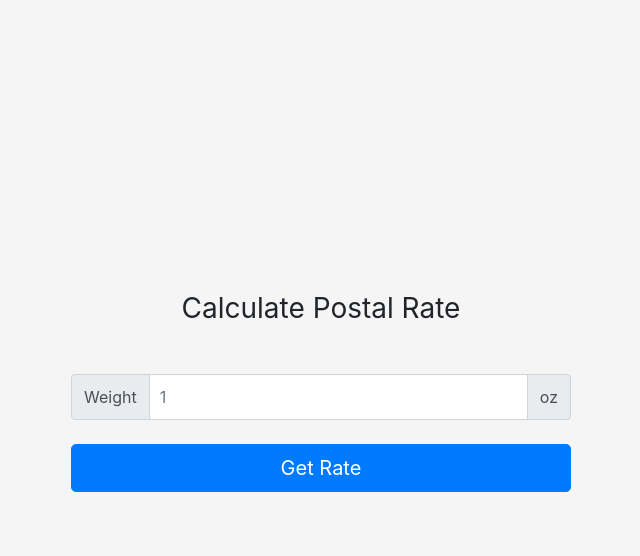
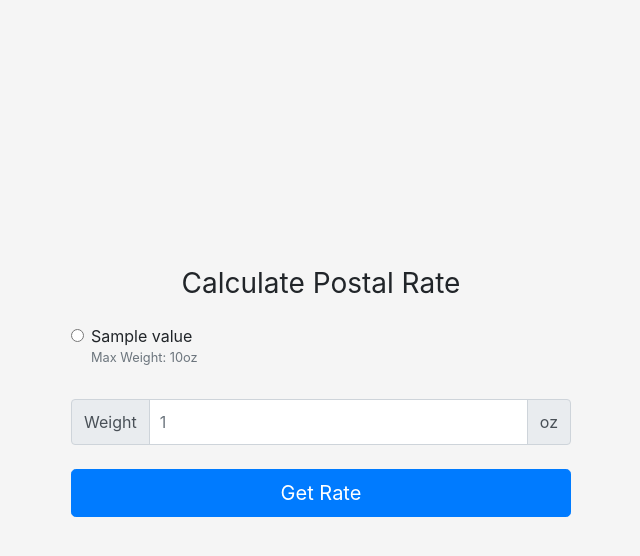
Before and after one commit to routy/cse-341-node, a Node server app: template weeks/09/prove/views/rate.ejs in a window 1280 px wide. Shown: the top 556 px of the page, without its empty margins (319-959 px from the left). Run offline with Node 20, Linux system fonts and the light colour scheme; the template is opened without the code that fills it: most values are stand-ins (such as "Sample title", 1, 10 or a date in 2020).

Commit message:
Adding uncommitted files.

```diff
--- a/weeks/09/prove/app.js
+++ b/weeks/09/prove/app.js
@@ -14,9 +14,7 @@ app.get('/', (req, res) => {
         rateTypes: getRateTypes()
     };
 
-    res.json(params);
-
-    //res.render("rate", params);
+    res.render("rate", params);
 });
 
 app.get('/getRate', (req, res) => {
--- a/weeks/09/prove/views/rate.ejs
+++ b/weeks/09/prove/views/rate.ejs
@@ -11,7 +11,17 @@
     <form class="form-rate-calculator">
         <h1 class="h3 mb-3 font-weight-normal text-center">Calculate Postal Rate</h1>
         <div class="form-group row mb-4 mt-4">
-
+        <% rateTypes.forEach( function(rate) { %>
+                <div class="form-check" style="width:100%">
+                    <input class="form-check-input" type="radio" name="type" id="<%= rate.key %>" value="<%= rate.key %>" required>
+                    <label class="form-check-label" for="<%= rate.key %>">
+                        <%= rate.value %>
+                    </label>
+                    <small class="form-text text-muted mt-0 mb-2">
+                        Max Weight: <%= rate.maxWeight %>oz
+                    </small>
+                </div>
+        <% }); %>
         </div>
         <div class="form-group row">
             <label for="rateType" class="sr-only">Weight</label>
```
